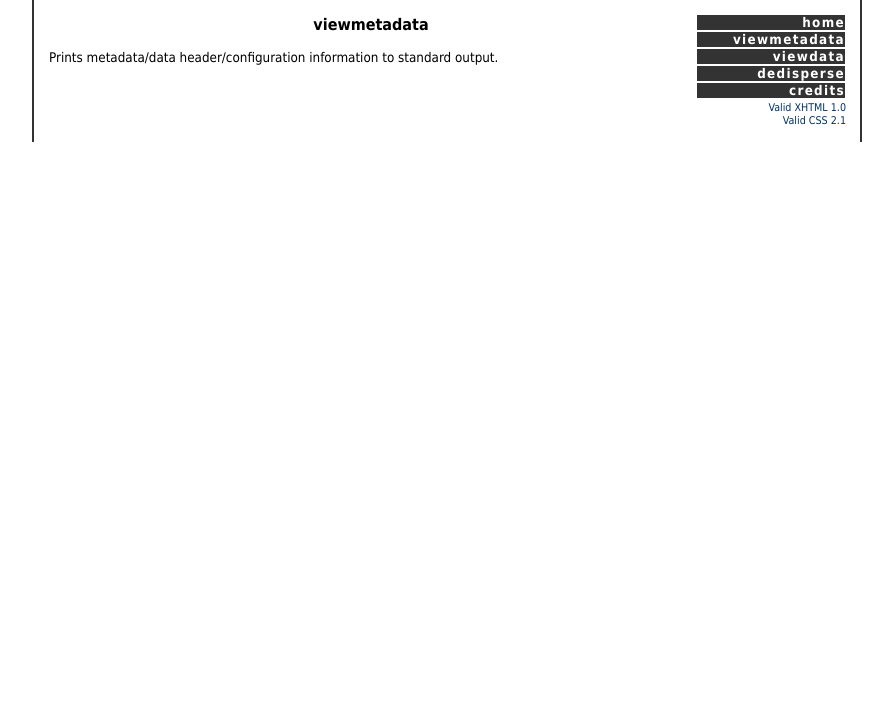
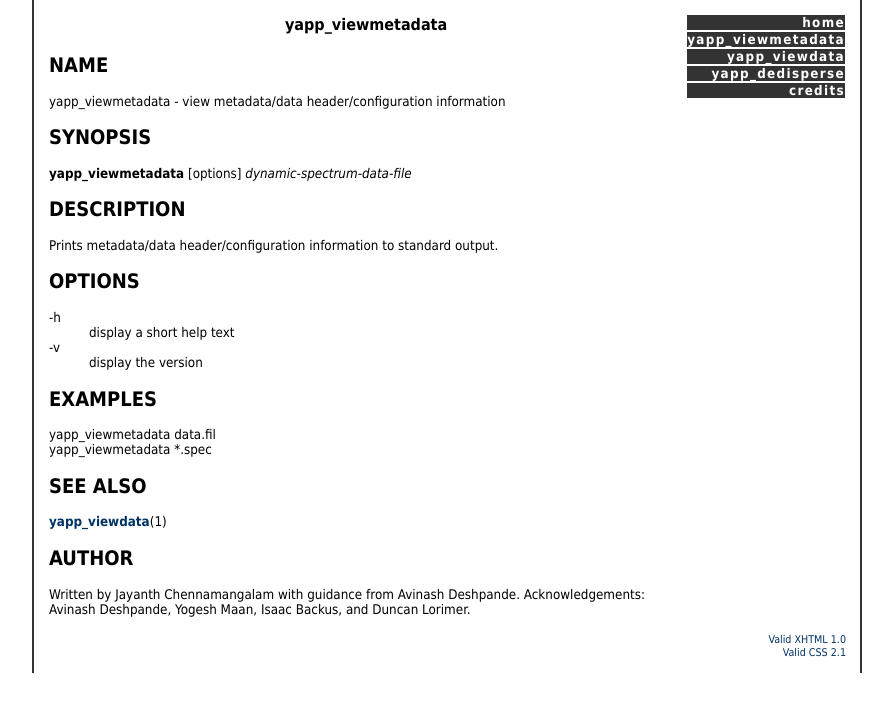
Before and after one commit to jayanthc/yapp, a plain HTML site: page yapp_viewmetadata.htm in a window 1280 px wide. Shown: the whole page, without its empty margins (193-1086 px from the left). Drawn offline with Linux system fonts and the light colour scheme.

Commit message:
Added man pages.

```diff
--- a/viewmetadata.htm
+++ b/yapp_viewmetadata.htm
@@ -7,7 +7,7 @@
 <meta http-equiv="Content-Type" content="text/html; charset=windows-1252" />
 <meta name="author" content="Jayanth Chennamangalam" />
 <meta name="description" content="Yet Another Pulsar Processor" />
-<title>Yet Another Pulsar Processor : viewmetadata</title>
+<title>Yet Another Pulsar Processor : yapp_viewmetadata</title>
 <link rel="stylesheet" href="css/default.css" type="text/css" />
 
 <!-- Google Analytics begin -->
@@ -36,12 +36,53 @@
       <td class="mainLeft">
         <table>
           <tr>
-            <td class="title">viewmetadata</td>
+            <td class="title">yapp_viewmetadata</td>
           </tr>
           <tr>
             <td>
-              <p>Prints metadata/data header/configuration information to
-                 standard output.</p>
+
+
+<!-- man2html begin -->
+ <h2>NAME</h2>
+
+  yapp_viewmetadata - view metadata/data header/configuration information
+  <h2>SYNOPSIS</h2>
+
+   <b>yapp_viewmetadata</b>
+
+    [options]
+    <i>dynamic-spectrum-data-file</i>
+
+     <h2>DESCRIPTION</h2>
+
+      Prints metadata/data header/configuration information to standard output.
+      <h2>OPTIONS</h2>
+
+       <dl>
+       <dt>-h</dt><dd>
+       display a short help text</dd>
+       <dt>-v</dt><dd>
+       display the version</dd>
+       </dl>
+       <h2>EXAMPLES</h2>
+
+        <dl>
+        <dt>yapp_viewmetadata data.fil</dt>
+        <dt>yapp_viewmetadata *.spec</dt>
+        </dl>
+        <h2>SEE ALSO</h2>
+
+         <b><a href="yapp_viewdata.htm">yapp_viewdata</a></b>(1)
+
+          <h2>AUTHOR</h2>
+
+           <dl>
+           <dt>Written by Jayanth Chennamangalam with guidance from Avinash Deshpande. Acknowledgements: Avinash Deshpande, Yogesh Maan, Isaac Backus, and     Duncan Lorimer.</dt>
+           </dl>
+<!-- man2html end -->
+
+
+            </td>
           </tr>
         </table>
       </td>
@@ -51,13 +92,13 @@
             <td><a class="button" href="index.htm">home</a></td>
           </tr>
           <tr>
-            <td><a class="button" href="viewmetadata.htm">viewmetadata</a></td>
+            <td><a class="button" href="yapp_viewmetadata.htm">yapp_viewmetadata</a></td>
           </tr>
           <tr>
-            <td><a class="button" href="viewdata.htm">viewdata</a></td>
+            <td><a class="button" href="yapp_viewdata.htm">yapp_viewdata</a></td>
           </tr>
           <tr>
-            <td><a class="button" href="dedisperse.htm">dedisperse</a></td>
+            <td><a class="button" href="yapp_dedisperse.htm">yapp_dedisperse</a></td>
           </tr>
           <tr>
             <td><a class="button" href="ack.htm">credits</a></td>
```
Also changed, not shown: ack.htm (+3 -3 lines), index.htm (+5 -5 lines), viewdata.htm (deleted, +0 -80 lines), yapp_dedisperse.htm (renamed from dedisperse.htm, +6 -5 lines), yapp_viewdata.htm (added, +139 -0 lines).
